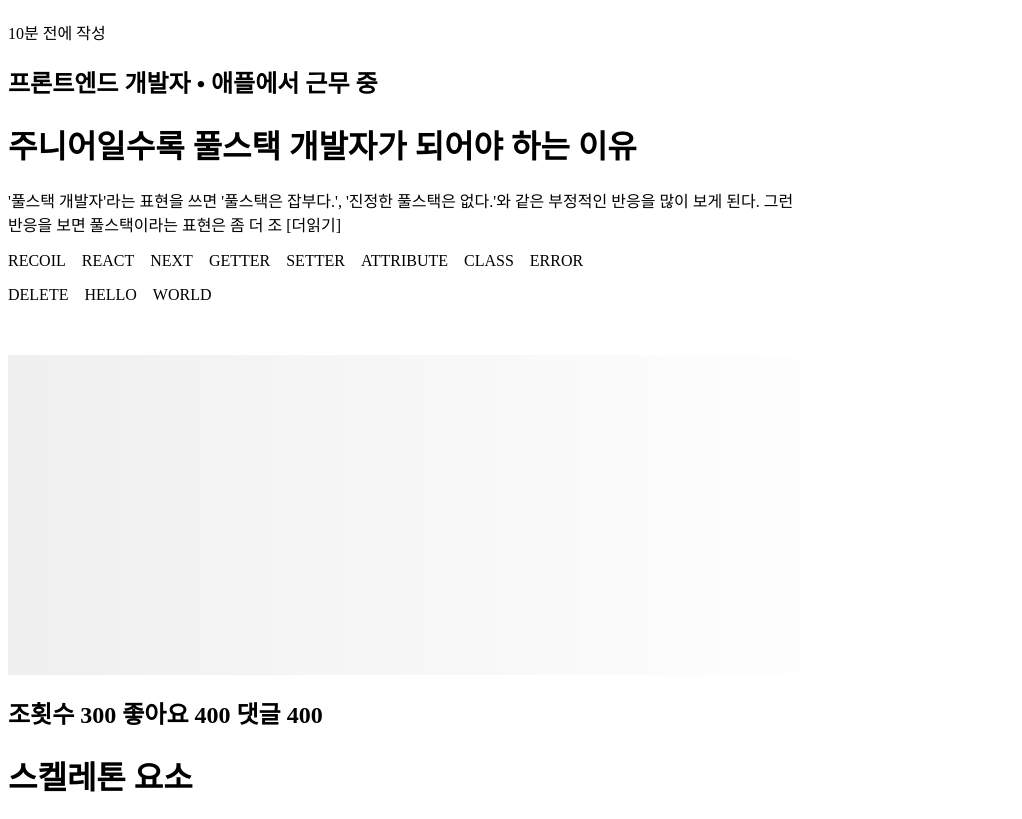
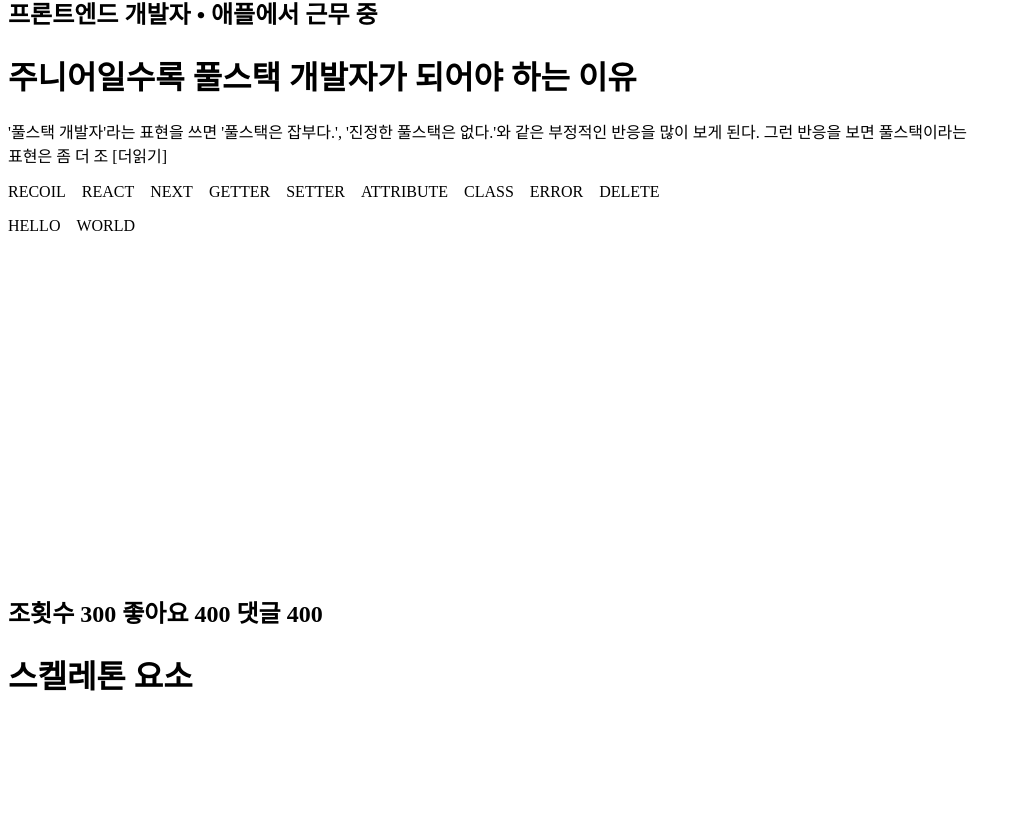
Before and after one commit to kwakseongjae/mulb, a React (Vite) app: page / in a window 1280 px wide. Shown: the part 1779-2598 px from the top of the page, without its empty margins (0-1022 px from the left). After the commit the page ends 2497 px from the top, so only its background shows below. Built offline with nearby package versions, Linux system fonts and the light colour scheme.

Commit message:
스타일 정의 #1

```diff
--- a/src/components/Post.tsx
+++ b/src/components/Post.tsx
@@ -27,28 +27,33 @@ export default function Post({
     height: height,
   }
   return (
-    <div className={'block relative'} style={postStyle}>
-      <Profile data={profile} />
-      <h1 className={'text-3xl'}>{title}</h1>
-      <p>{content}</p>
+    <div
+      className={'block relative _border-b-color0 bg-white'}
+      style={postStyle}
+    >
+      <div title={'top'} className={'pl-8 pr-8 pt-8'}>
+        <Profile data={profile} />
+        <h1 className={'_text-25 line-clamp-2'}>{title}</h1>
+        <p className={'_text-14 _text-color1 mb-4 line-clamp-2'}>{content}</p>
+      </div>
       <div className={'absolute m-4'}>
         <Tags
           data={tags}
           width={'75%'}
           maxColum={2}
           colorScheme={'bg-neutral-300'}
-          theme={'roundend-2xl'}
+          theme={'roundend-2xl pt-1 px-2'}
         />
       </div>
       {/*후에 Image로 교체합니다*/}
       <>
         {imageUrl ? (
-          <Skeleton width={'100%'} height={'20rem'} image={true} desc={false} />
+          <Skeleton width={'100%'} height={'18rem'} image={true} desc={false} />
         ) : (
-          <div className={'w-full h-24'} />
+          <div className={'w-full h-28 -mx-4'} />
         )}
       </>
-      <h2>
+      <h2 className={'py-4'}>
         {['조횟수', views, '좋아요', likes, '댓글', comments].join(' ').trim()}
       </h2>
     </div>
--- a/src/components/Profile.tsx
+++ b/src/components/Profile.tsx
@@ -38,9 +38,9 @@ export default function Profile({ data }: { data: ProfileProps }) {
       </div>
       <div title="void" style={imageStyle} />
       <div className="pl-5">
-        <h1 className="font-bold">{nickname}</h1>
-        <p className="text-neutral-700">{time}</p>
-        <h2 className="text-neutral-400">
+        <h1 className="_text-1">{nickname}</h1>
+        <p className="_text-1 _text-color0">{time}</p>
+        <h2 className="_text-1 _text-color1">
           {[jobTitle, ' • ', workingOn + '에서 근무 중'].join('').trim()}
         </h2>
       </div>
--- a/src/components/Skeleton.tsx
+++ b/src/components/Skeleton.tsx
@@ -1,16 +1,16 @@
-import '@styles/Skeleton.css'
-
 interface SkeletonProps {
   width: string
   height: string
   image: boolean
   desc: boolean
+  className?: string
 }
 export default function Skeleton({
   width,
   height,
   image,
   desc,
+  className,
 }: SkeletonProps) {
   const skeletonStyle = {
     width: width,
@@ -21,7 +21,12 @@ export default function Skeleton({
   }
   return (
     <div
-      className={'grid p-4 gap-2 bg-neutral-800 rounded-2xl overflow-hidden'}
+      className={[
+        'grid p-4 gap-2 bg-neutral-800 rounded-2xl overflow-hidden',
+        className,
+      ]
+        .join(' ')
+        .trim()}
       style={skeletonStyle}
     >
       <div className={'_bg-skeleton w-full h-40'} />
--- a/src/input.css
+++ b/src/input.css
@@ -1,4 +1,7 @@
 @import url('https://fonts.googleapis.com/css2?family=Gothic+A1&display=swap');
+@import "styles/Skeleton.css";
+@import "styles/Text.css";
+@import "styles/Common.css";
 
 @tailwind base;
 @tailwind components;
@@ -11,4 +14,5 @@ html{
 
 body{
 		padding: 10rem 20rem 0 20rem;
+		background: #fcfcfc;
 }
--- a/src/pages/Home.tsx
+++ b/src/pages/Home.tsx
@@ -71,15 +71,14 @@ const Home = () => {
       />
       <h1 className={'text-4xl mt-16'}>프로필</h1>
       <Profile data={mockup_profileData} />
-      <h1 className={'text-4xl mt-16'}>이미지가 없는 포스트</h1>
+      <h1 className={'text-4xl mt-16'}>포스트</h1>
       <Post
-        width={'50rem'}
+        width={'60rem'}
         height={'fit-content'}
         data={mockup_postAloneData}
       />
-      <h1 className={'text-4xl mt-16'}>이미지가 있는 포스트</h1>
       <Post
-        width={'50rem'}
+        width={'60rem'}
         height={'fit-content'}
         data={mockup_postWithImage}
       />
--- /dev/null
+++ b/src/styles/Common.css
@@ -0,0 +1,17 @@
+._border-b-color0 {
+  border-bottom: solid #d9d9d9 1px;
+}
+
+._bg-background {
+  background: #FCFCFC;
+}
+
+._bg-skeleton {
+  width: 100%;
+  opacity: 30%;
+  background: linear-gradient(90deg, #9d9d9d, white, #9d9d9d);
+  background-size: 400%;
+  animation: rainbow 10s linear infinite;
+}
+
+/*# sourceMappingURL=Common.css.map */
--- /dev/null
+++ b/src/styles/Common.scss
@@ -0,0 +1,13 @@
+._border-b-color0{
+  border-bottom: solid #d9d9d9 1px;
+}
+._bg-background{
+  background: #FCFCFC;
+}
+._bg-skeleton {
+  width: 100%;
+  opacity: 30%;
+  background: linear-gradient(90deg, #9d9d9d, white, #9d9d9d);
+  background-size: 400%;
+  animation: rainbow 10s linear infinite;
+}
--- /dev/null
+++ b/src/styles/Text.css
@@ -0,0 +1,24 @@
+._text-1 {
+  font-weight: 400;
+  font-size: 1rem;
+}
+
+._text-14 {
+  font-weight: 500;
+  font-size: 1.4rem;
+}
+
+._text-25 {
+  font-weight: 550;
+  font-size: 2.5rem;
+}
+
+._text-color0 {
+  color: #969696;
+}
+
+._text-color1 {
+  color: #444444;
+}
+
+/*# sourceMappingURL=Text.css.map */
--- /dev/null
+++ b/src/styles/Text.scss
@@ -0,0 +1,19 @@
+._text-1{
+  font-weight: 400;
+  font-size: 1rem;
+}
+._text-14{
+  font-weight: 500;
+  font-size: 1.4rem;
+}
+._text-25{
+  font-weight: 550;
+  font-size: 2.5rem;
+}
+
+._text-color0{
+  color: #969696;
+}
+._text-color1{
+  color: #444444;
+}
```
Also changed, not shown: 2 other files (tests, documents, lock files or other folders).
